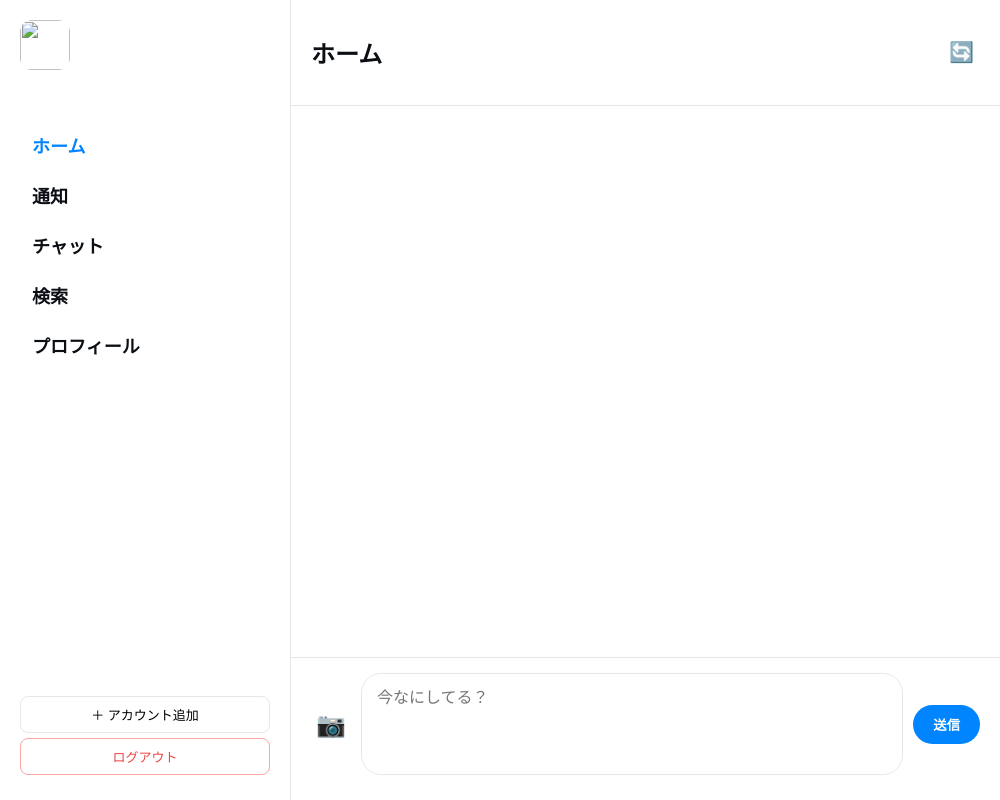
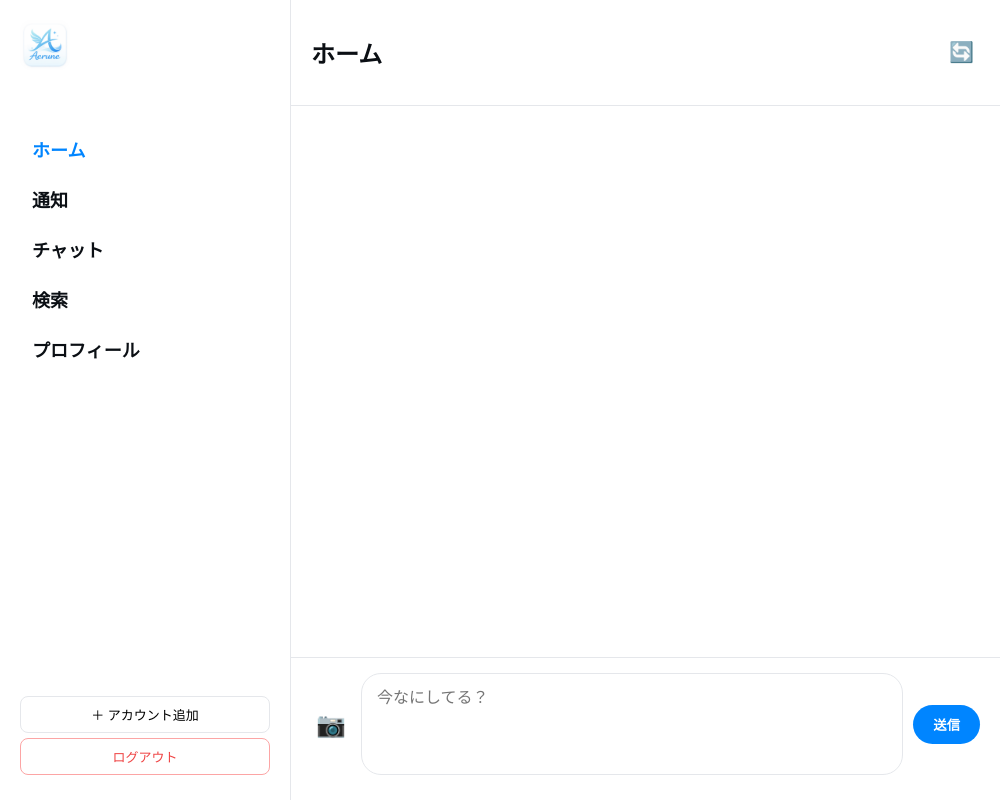
Before and after one commit to garuneko/Aerune, an Electron app: page index.html in a window 1000 px wide. Drawn offline with Linux system fonts and the light colour scheme; no server answers.

Commit message:
Update index.html

```diff
--- a/index.html
+++ b/index.html
@@ -8,7 +8,7 @@
 <body>
     <div id="app" style="transition: opacity 0.3s;">
         <nav class="sidebar">
-            <div class="logo-area"><img src="build/icon.png" class="app-logo"></div>
+            <div class="logo-area"><img src="Aerunelogo.png" class="app-logo"></div>
             <div id="profile-snippet"></div>
             <div id="account-list" class="account-list"></div>
             <ul class="nav-links" style="margin-top: 20px;">
@@ -69,7 +69,7 @@
     </div>
     <div id="login-form" class="hidden">
         <div class="login-box">
-            <img src="build/icon.png" style="width: 80px; margin: 0 auto 10px; display: block; border-radius: 12px;">
+            <img src="build/Aerunelogo.png" style="width: 80px; margin: 0 auto 10px; display: block; border-radius: 12px;">
             <h2 style="text-align: center;" data-i18n="login_title">ログイン</h2>
             <input type="text" id="id" data-i18n-placeholder="login_id"><input type="password" id="pw" data-i18n-placeholder="login_pw">
             <button id="login-btn" data-i18n="login_btn">ログイン</button>
```
